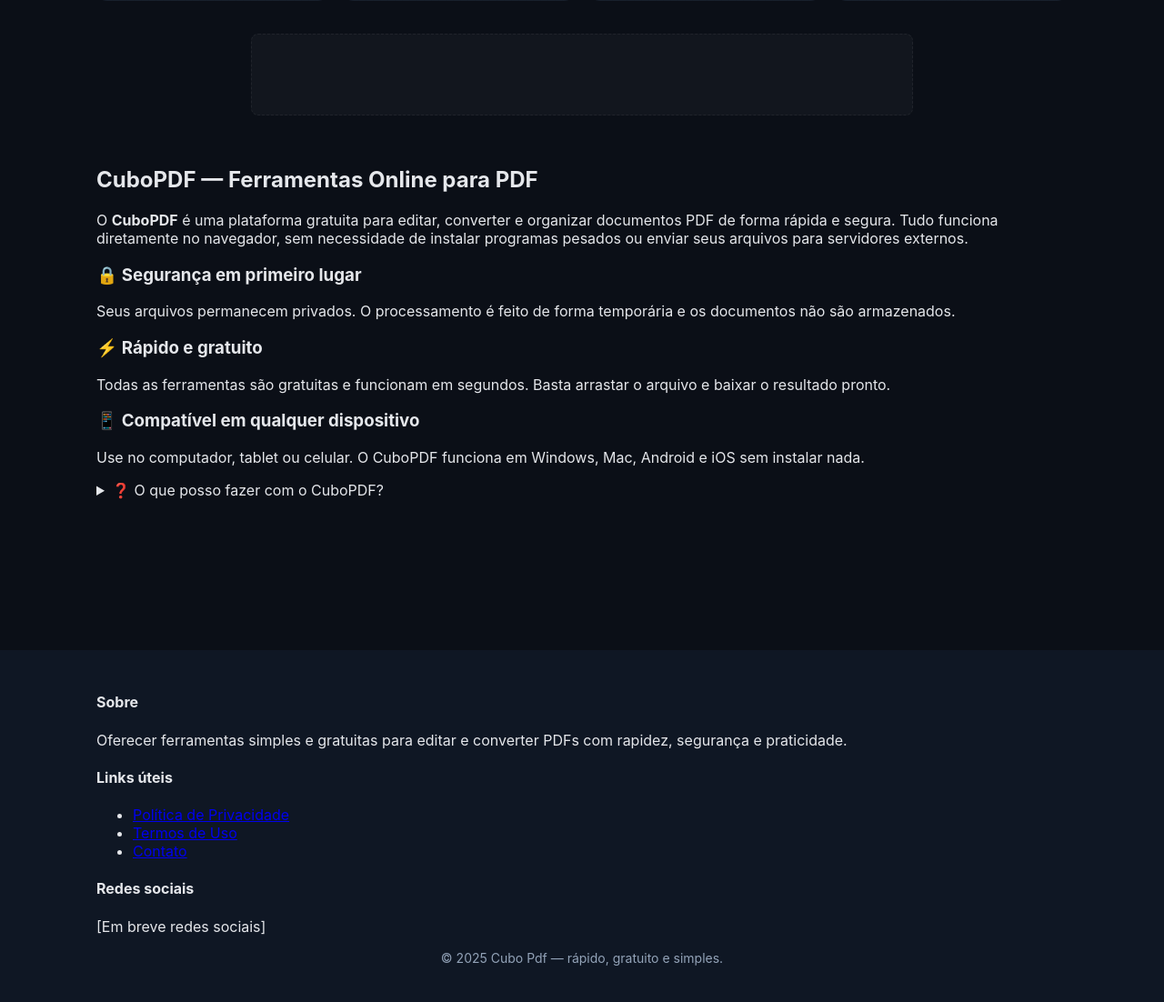
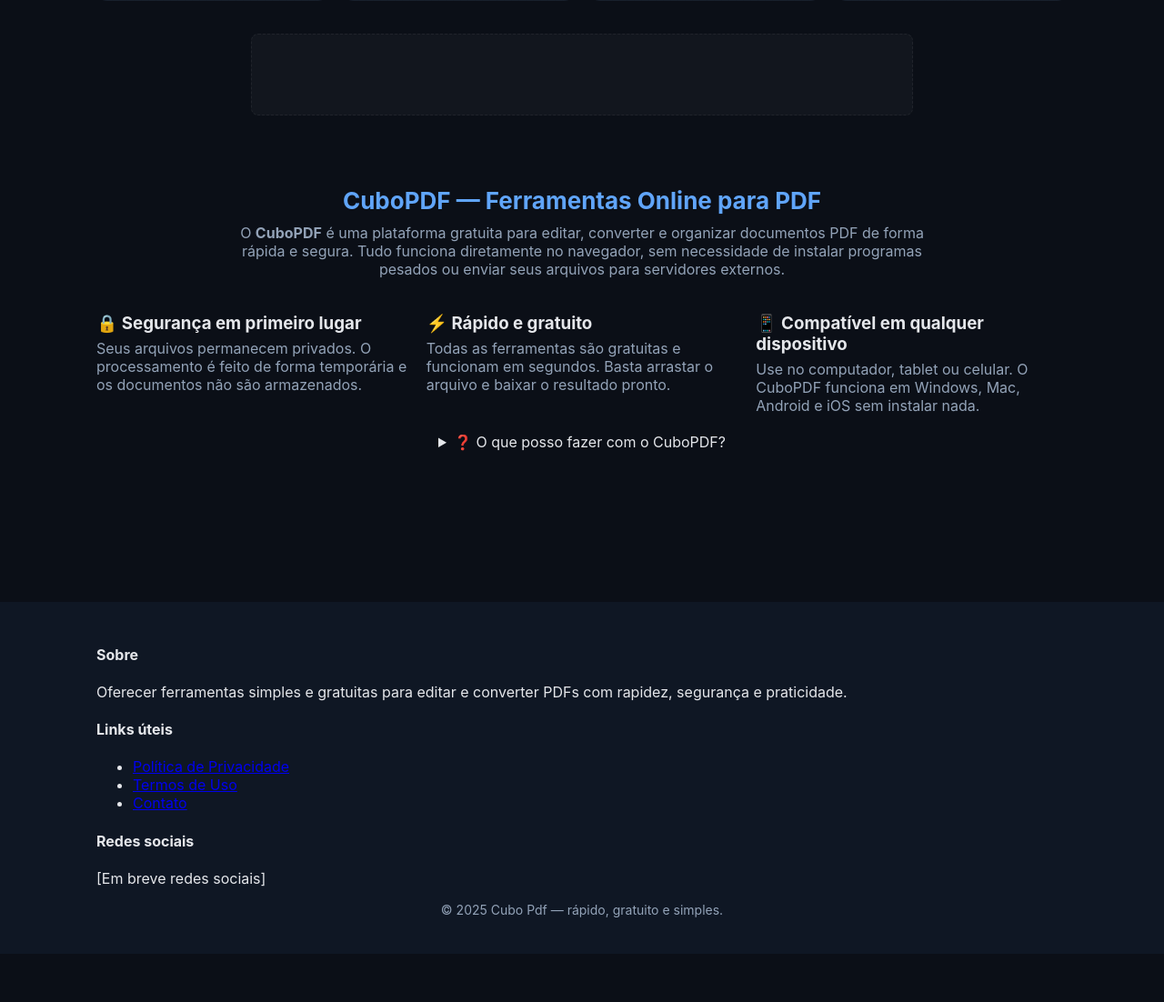
Before and after one commit to carloslestat56/cubopdf, a Flask app: page / in a window 1280 px wide. Shown: the part 629-1731 px from the top of the page at 91% size. After the commit the page ends 1678 px from the top, so only its background shows below. Run offline with Flask 3, Linux system fonts and the light colour scheme.

Commit message:
Update style.css

```diff
--- a/static/style.css
+++ b/static/style.css
@@ -28,3 +28,32 @@ color:white;font-weight:700;cursor:pointer}
   border: 1px dashed rgba(255,255,255,0.06);
   border-radius: 8px;
   color: #9aa4b2;
+}
+.about-site {
+  margin: 40px auto;
+  text-align: center;
+}
+
+.about-site h2 {
+  font-size: 26px;
+  margin-bottom: 10px;
+  color: var(--primary);
+}
+
+.about-site p {
+  color: var(--muted);
+  max-width: 800px;
+  margin: 0 auto 20px;
+}
+
+.grid-features {
+  display: grid;
+  grid-template-columns: repeat(auto-fit, minmax(240px, 1fr));
+  gap: 20px;
+  margin-top: 20px;
+  text-align: left;
+}
+.grid-features h3 {
+  margin-bottom: 6px;
+  color: var(--text);
+}
```
